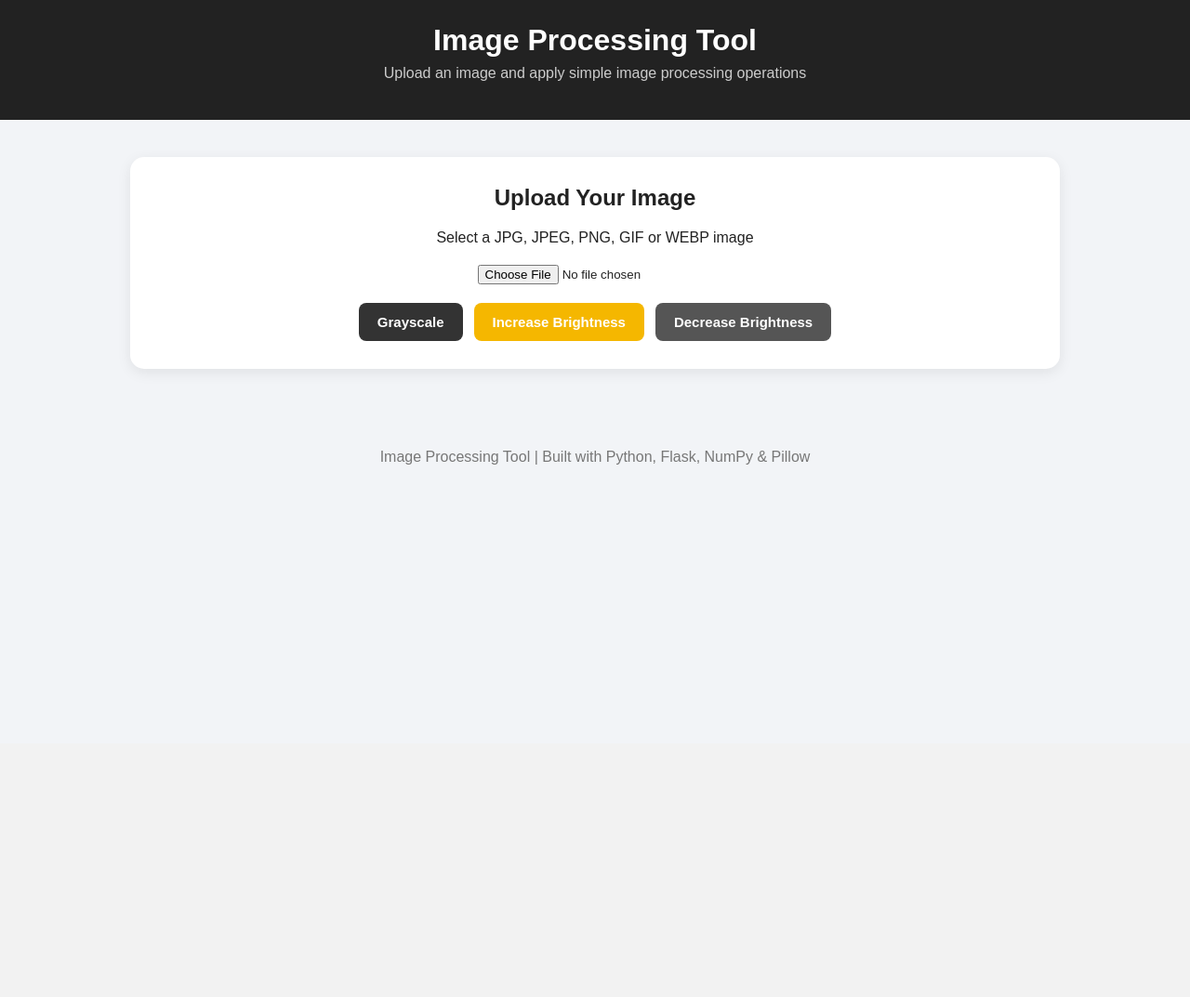
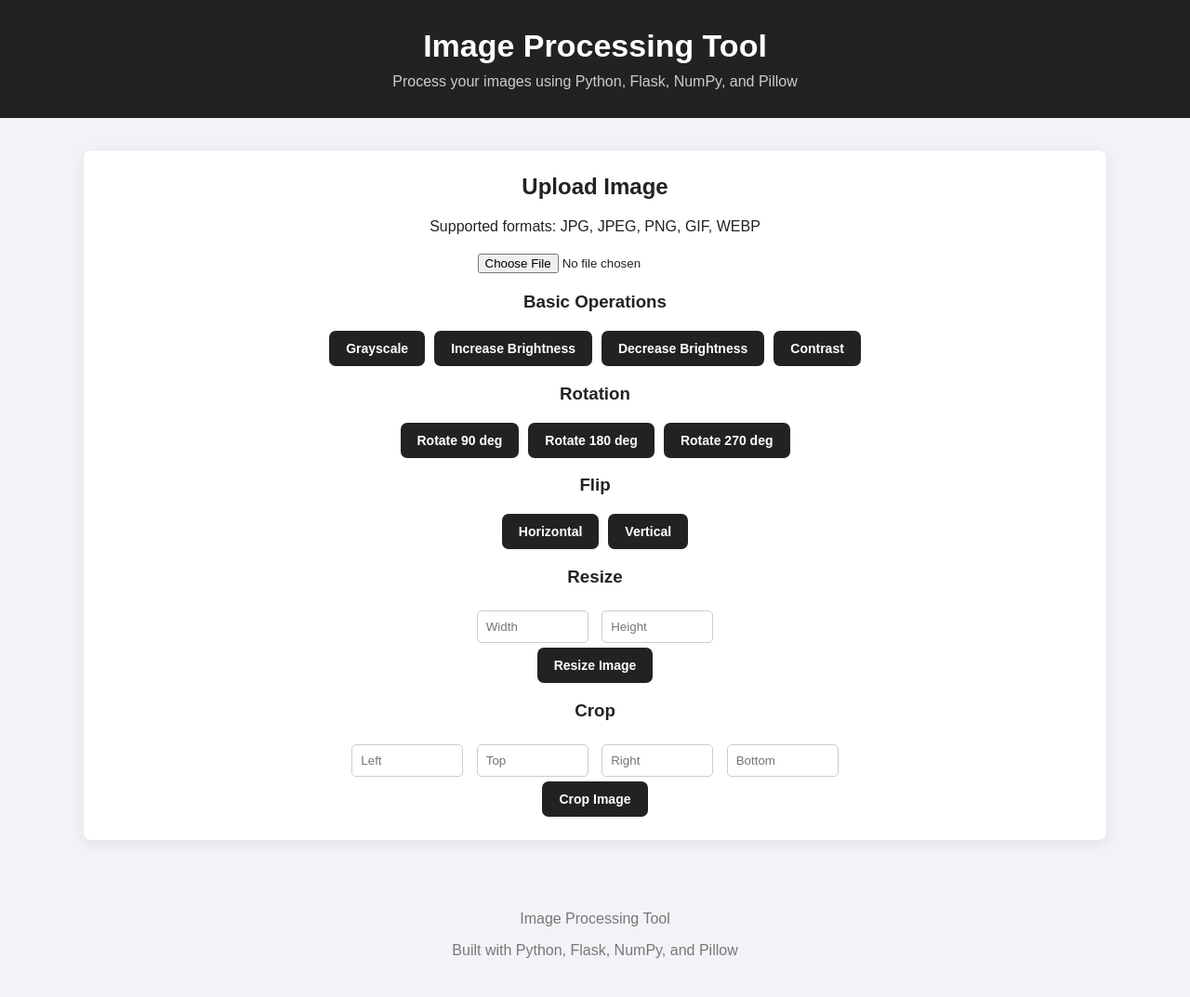
Before and after one commit to pPiyushK/ImageProcessingWeb, a Flask app: page / in a window 1280 px wide. Shown: the whole page at 93% size. Before the commit the page ends 500 px from the top, so only its background shows below. Run offline with Flask 3, Linux system fonts and the light colour scheme.

Commit message:
add all features:

```diff
--- a/app.py
+++ b/app.py
@@ -1,7 +1,7 @@
 from flask import Flask, render_template, request
 import os
 from werkzeug.utils import secure_filename
-from processing.image_opertains import grayscale, brightness
+from processing.image_opertains import contrast, grayscale, brightness, rotate, flip, resize, crop
 
 app = Flask(__name__)
 app.secret_key = "123456"
@@ -15,36 +15,100 @@ ALLOWED_EXTENSIONS = {"png", "jpg", "jpeg", "gif", "webp"}
 def allowed_file(filename):
     return "." in filename and filename.rsplit(".", 1)[1].lower() in ALLOWED_EXTENSIONS
 
+def render_message(message):
+    return render_template("index.html", message=message)
+
+def form_int(name, default=None):
+    value = request.form.get(name)
+    if value in (None, ""):
+        if default is not None:
+            return default
+        raise ValueError(f"{name.capitalize()} is required.")
+    try:
+        return int(value)
+    except ValueError as exc:
+        raise ValueError(f"{name.capitalize()} must be a number.") from exc
+
 @app.route("/", methods=["GET", "POST"])
 def index():
+
     if request.method == "POST":
         if "image" not in request.files:
-            return "No file selected"
+            return render_message("No file selected.")
+
         file = request.files["image"]
+
         if file.filename == "":
-            return "No file selected"
+            return render_message("No file selected.")
+
         if not allowed_file(file.filename):
-            return "File type not allowed"
+            return render_message("File type not allowed. Please upload PNG, JPG, JPEG, GIF, or WEBP.")
+
         filename = secure_filename(file.filename)
+        if not filename:
+            return render_message("Invalid file name.")
+
         input_path = os.path.join(app.config["UPLOAD_FOLDER"], filename)
         file.save(input_path)
         operation = request.form.get("operation")
         name, extension = os.path.splitext(filename)
 
-        if operation == "grayscale":
-            output_filename = f"{name}_grayscale{extension}"
-            output_path = os.path.join(app.config["UPLOAD_FOLDER"], output_filename)
-            grayscale(input_path, output_path)
+        try:
+            if operation == "grayscale":
+                output_filename = f"{name}_grayscale{extension}"
+                output_path = os.path.join(app.config["UPLOAD_FOLDER"], output_filename)
+                grayscale(input_path, output_path)
 
-        elif operation in {"bright", "dark"}:
-            factor = 1.4 if operation == "bright" else 0.6
-            suffix = "bright" if operation == "bright" else "dark"
-            output_filename = f"{name}_{suffix}{extension}"
-            output_path = os.path.join(app.config["UPLOAD_FOLDER"], output_filename)
-            brightness(input_path, output_path, factor)
+            elif operation in {"bright", "dark"}:
+                factor = 1.4 if operation == "bright" else 0.6
+                suffix = "bright" if operation == "bright" else "dark"
+                output_filename = f"{name}_{suffix}{extension}"
+                output_path = os.path.join(app.config["UPLOAD_FOLDER"], output_filename)
+                brightness(input_path, output_path, factor)
 
-        else:
-            return "Invalid operation"
+            elif operation == "contrast":
+                factor = 1.5
+                output_filename = f"{name}_contrast{extension}"
+                output_path = os.path.join(app.config["UPLOAD_FOLDER"], output_filename)
+                contrast(input_path, output_path, factor)
+
+            elif operation in {"rotate", "rotate90", "rotate180", "rotate270"}:
+                angle = form_int("angle", 0) if operation == "rotate" else int(operation.replace("rotate", ""))
+                output_filename = f"{name}_rotate{angle}{extension}"
+                output_path = os.path.join(app.config["UPLOAD_FOLDER"], output_filename)
+                rotate(input_path, output_path, angle)
+
+            elif operation in {"flip", "flip_horizontal", "flip_vertical"}:
+                mode = request.form.get("mode", "horizontal") if operation == "flip" else operation.replace("flip_", "")
+                output_filename = f"{name}_flip_{mode}{extension}"
+                output_path = os.path.join(app.config["UPLOAD_FOLDER"], output_filename)
+                flip(input_path, output_path, mode)
+
+            elif operation == "resize":
+                width = form_int("width")
+                height = form_int("height")
+                if width <= 0 or height <= 0:
+                    raise ValueError("Width and height must be greater than zero.")
+                output_filename = f"{name}_resize_{width}x{height}{extension}"
+                output_path = os.path.join(app.config["UPLOAD_FOLDER"], output_filename)
+                resize(input_path, output_path, width, height)
+
+            elif operation == "crop":
+                left = form_int("left")
+                upper = form_int("top")
+                right = form_int("right")
+                lower = form_int("bottom")
+                if right <= left or lower <= upper:
+                    raise ValueError("Crop right/bottom values must be greater than left/top values.")
+                output_filename = f"{name}_crop_{left}_{upper}_{right}_{lower}{extension}"
+                output_path = os.path.join(app.config["UPLOAD_FOLDER"], output_filename)
+                crop(input_path, output_path, left, upper, right, lower)
+
+            else:
+                return render_message("Please choose a valid image operation.")
+
+        except Exception as e:
+            return render_message(f"Error processing image: {str(e)}")
 
         return render_template(
             "index.html",
--- a/templates/index.html
+++ b/templates/index.html
@@ -1,16 +1,10 @@
 <!DOCTYPE html>
 <html lang="en">
-
 <head>
     <meta charset="UTF-8">
-
-    <meta name="viewport"
-          content="width=device-width, initial-scale=1.0">
-
+    <meta name="viewport" content="width=device-width, initial-scale=1.0">
     <title>Image Processing Tool</title>
-
     <style>
-
         * {
             box-sizing: border-box;
         }
@@ -18,7 +12,7 @@
         body {
             margin: 0;
             font-family: Arial, sans-serif;
-            background: #f2f4f7;
+            background: #f1f3f6;
             color: #222;
         }
 
@@ -26,34 +20,38 @@
             background: #222;
             color: white;
             text-align: center;
-            padding: 25px 15px;
+            padding: 30px 15px;
         }
 
         header h1 {
             margin: 0;
-            font-size: 32px;
+            font-size: 34px;
         }
 
         header p {
-            margin-top: 8px;
+            margin: 10px 0 0;
             color: #ccc;
         }
 
         .container {
-            width: 90%;
-            max-width: 1000px;
-            margin: 40px auto;
+            width: 92%;
+            max-width: 1100px;
+            margin: 35px auto;
         }
 
-        .upload-box {
+        .card {
             background: white;
-            padding: 30px;
-            border-radius: 15px;
-            text-align: center;
+            padding: 25px;
+            margin-bottom: 25px;
+            border-radius: 8px;
             box-shadow: 0 4px 15px rgba(0, 0, 0, 0.08);
         }
 
-        .upload-box h2 {
+        .upload-card {
+            text-align: center;
+        }
+
+        .upload-card h2 {
             margin-top: 0;
         }
 
@@ -65,45 +63,44 @@
             display: flex;
             flex-wrap: wrap;
             justify-content: center;
-            gap: 12px;
-            margin-top: 15px;
+            gap: 10px;
+            margin-top: 20px;
         }
 
         button {
-            border: none;
-            padding: 12px 20px;
-            border-radius: 8px;
+            border: 0;
+            padding: 11px 18px;
+            border-radius: 7px;
             cursor: pointer;
-            font-size: 15px;
+            font-size: 14px;
             font-weight: bold;
-            transition: 0.2s;
-        }
-
-        button:hover {
-            transform: translateY(-2px);
-            opacity: 0.9;
-        }
-
-        .gray-btn {
-            background: #333;
+            background: #222;
             color: white;
         }
 
-        .bright-btn {
-            background: #f5b700;
-            color: white;
+        button:hover,
+        .download-btn:hover {
+            opacity: 0.8;
         }
 
-        .dark-btn {
-            background: #555;
-            color: white;
+        .input-group {
+            margin-top: 20px;
         }
 
-        .image-section {
-            margin-top: 40px;
+        .input-group input {
+            width: 120px;
+            padding: 9px;
+            margin: 5px;
+            border: 1px solid #ccc;
+            border-radius: 5px;
         }
 
-        .image-section h2 {
+        .message {
+            background: #ffe0e0;
+            color: #b00000;
+            padding: 12px;
+            border-radius: 7px;
+            margin-bottom: 20px;
             text-align: center;
         }
 
@@ -116,13 +113,12 @@
         }
 
         .image-card {
-            background: white;
-            padding: 20px;
-            border-radius: 12px;
             width: 45%;
             min-width: 280px;
+            background: #fafafa;
+            padding: 20px;
+            border-radius: 8px;
             text-align: center;
-            box-shadow: 0 4px 15px rgba(0, 0, 0, 0.08);
         }
 
         .image-card h3 {
@@ -131,7 +127,7 @@
 
         .image-card img {
             width: 100%;
-            max-height: 400px;
+            max-height: 450px;
             object-fit: contain;
             border-radius: 8px;
         }
@@ -139,186 +135,129 @@
         .download-btn {
             display: inline-block;
             margin-top: 15px;
-            padding: 10px 18px;
+            padding: 11px 20px;
             background: #222;
             color: white;
             text-decoration: none;
             border-radius: 7px;
         }
 
-        .download-btn:hover {
-            opacity: 0.8;
-        }
-
         footer {
             text-align: center;
-            margin-top: 50px;
-            padding: 20px;
+            padding: 25px;
             color: #777;
         }
 
-        @media (max-width: 600px) {
-
+        @media (max-width: 700px) {
             header h1 {
-                font-size: 25px;
+                font-size: 26px;
             }
 
             .container {
                 width: 95%;
             }
 
-            .image-card {
+            .image-card,
+            button,
+            .input-group input {
                 width: 100%;
             }
 
-            button {
-                width: 100%;
+            .input-group input {
+                margin: 5px 0;
             }
         }
-
     </style>
-
 </head>
-
 <body>
-
 <header>
-
     <h1>Image Processing Tool</h1>
-
-        <p>
-            Upload an image and apply simple image processing operations
-        </p>
-
+    <p>Process your images using Python, Flask, NumPy, and Pillow</p>
 </header>
 
 <main class="container">
+    {% if message %}
+        <div class="message">{{ message }}</div>
+    {% endif %}
 
+    <div class="card upload-card">
+        <h2>Upload Image</h2>
+        <p>Supported formats: JPG, JPEG, PNG, GIF, WEBP</p>
 
-        <section class="upload-box">
-
-            <h2>Upload Your Image</h2>
-
-            <p>
-                Select a JPG, JPEG, PNG, GIF or WEBP image
-            </p>
-
-            <form action="/"
-                  method="POST"
-                  enctype="multipart/form-data">
-
+        <form action="/" method="POST" enctype="multipart/form-data">
             <div class="file-input">
-
-                    <input type="file"
-                           name="image"
-                           accept="image/*"
-                           required>
-
+                <input type="file" name="image" accept="image/*" required>
             </div>
 
-
-
+            <h3>Basic Operations</h3>
             <div class="buttons">
-
-                    <button type="submit"
-                            name="operation"
-                            value="grayscale"
-                            class="gray-btn">
-
-                        Grayscale
-
-                    </button>
-
-
-                    <button type="submit"
-                            name="operation"
-                            value="bright"
-                            class="bright-btn">
-
-                        Increase Brightness
-
-                    </button>
-
-
-                    <button type="submit"
-                            name="operation"
-                            value="dark"
-                            class="dark-btn">
-
-                        Decrease Brightness
-
-                    </button>
-
+                <button type="submit" name="operation" value="grayscale">Grayscale</button>
+                <button type="submit" name="operation" value="bright">Increase Brightness</button>
+                <button type="submit" name="operation" value="dark">Decrease Brightness</button>
+                <button type="submit" name="operation" value="contrast">Contrast</button>
             </div>
 
+            <h3>Rotation</h3>
+            <div class="buttons">
+                <button type="submit" name="operation" value="rotate90">Rotate 90 deg</button>
+                <button type="submit" name="operation" value="rotate180">Rotate 180 deg</button>
+                <button type="submit" name="operation" value="rotate270">Rotate 270 deg</button>
+            </div>
+
+            <h3>Flip</h3>
+            <div class="buttons">
+                <button type="submit" name="operation" value="flip_horizontal">Horizontal</button>
+                <button type="submit" name="operation" value="flip_vertical">Vertical</button>
+            </div>
+
+            <h3>Resize</h3>
+            <div class="input-group">
+                <input type="number" name="width" placeholder="Width" min="1">
+                <input type="number" name="height" placeholder="Height" min="1">
+                <br>
+                <button type="submit" name="operation" value="resize">Resize Image</button>
+            </div>
+
+            <h3>Crop</h3>
+            <div class="input-group">
+                <input type="number" name="left" placeholder="Left" min="0">
+                <input type="number" name="top" placeholder="Top" min="0">
+                <input type="number" name="right" placeholder="Right" min="1">
+                <input type="number" name="bottom" placeholder="Bottom" min="1">
+                <br>
+                <button type="submit" name="operation" value="crop">Crop Image</button>
+            </div>
         </form>
-
-        </section>
-
-
+    </div>
 
     {% if original and processed %}
-
-        <section class="image-section">
-
-            <h2>Image Result</h2>
-
+        <div class="card">
+            <h2 style="text-align: center;">Result</h2>
             <div class="images">
-
+                <div class="image-card">
+                    <h3>Original Image</h3>
+                    <img src="{{ url_for('static', filename='uploads/' + original) }}" alt="Original Image">
+                </div>
 
                 <div class="image-card">
-
-                    <h3>Original Image</h3>
-
-                    <img
-                        src="{{ url_for('static',
-                        filename='uploads/' + original) }}"
-                        alt="Original Image">
-
-                </div>
-
-
-                <div class="image-card">
-
                     <h3>Processed Image</h3>
-
-                    <img
-                        src="{{ url_for('static',
-                        filename='uploads/' + processed) }}"
-                        alt="Processed Image">
-
-
+                    <img src="{{ url_for('static', filename='uploads/' + processed) }}" alt="Processed Image">
                     <a
                         class="download-btn"
-                        href="{{ url_for('static',
-                        filename='uploads/' + processed) }}"
-                        download>
-
-                        Download Image
-
+                        href="{{ url_for('static', filename='uploads/' + processed) }}"
+                        download
+                    >
+                        Download Processed Image
                     </a>
-
                 </div>
-
             </div>
-
-        </section>
-
+        </div>
     {% endif %}
-
 </main>
 
-
-
 <footer>
-
-        <p>
-            Image Processing Tool | Built with
-            Python, Flask, NumPy & Pillow
-        </p>
-
+    <p>Image Processing Tool</p>
+    <p>Built with Python, Flask, NumPy, and Pillow</p>
 </footer>
-
 </body>
-
 </html>
```
Also changed, not shown: processing/image_opertains.py (+44 -4 lines), static/css/style.css (deleted), static/js/script.js (deleted), templates/result.html (deleted). Lines whose indentation alone changed are shown as unchanged.
